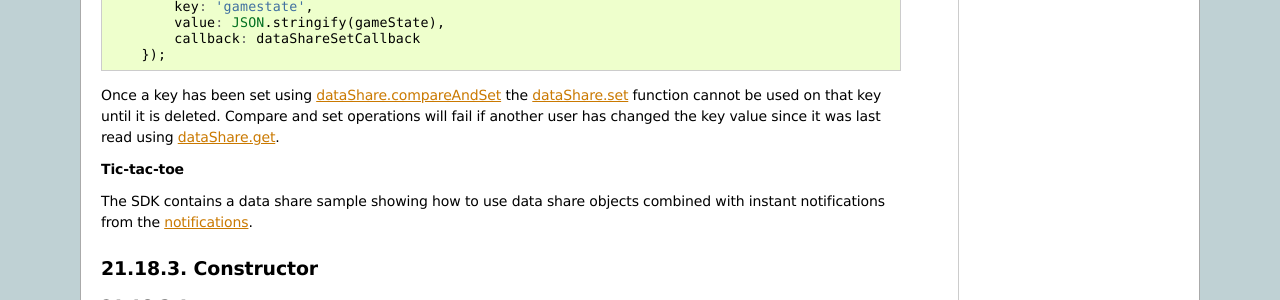
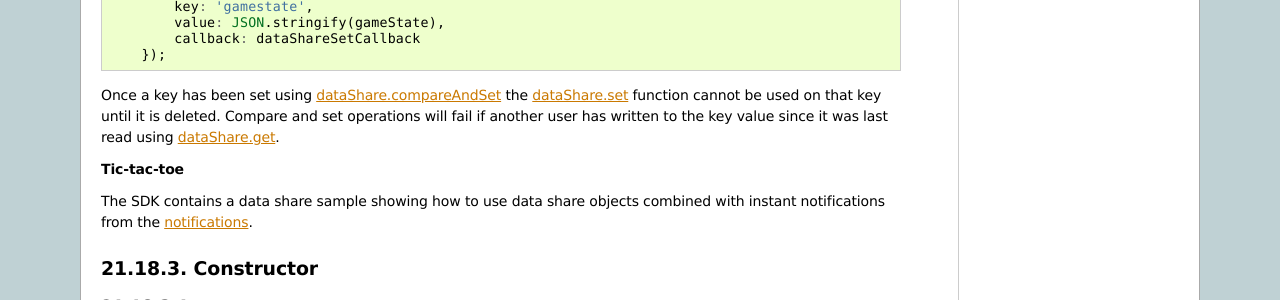
Before and after one commit to turbulenz/turbulenz_engine, a Sphinx documentation site: the page built from docs/source/turbulenz_services/datashare_api.rst, in a window 1280 px wide and 900 px high, scrolled down 2509 px. Shown: the part 173-473 px from the top of the window. Built offline with Sphinx 7.4.7, drawn with Linux system fonts in a browser that asks for light colours; some of the changed text lies outside the part shown.

Commit message:
Clarify some datashare compareandset behavior

```diff
--- a/docs/source/turbulenz_services/datashare_api.rst
+++ b/docs/source/turbulenz_services/datashare_api.rst
@@ -193,7 +193,7 @@ To allow any user who can :ref:`join <datashare_join>` to the data share write a
 
 Once a key has been set using :ref:`dataShare.compareAndSet <datashare_compareandset>` the
 :ref:`dataShare.set <datashare_set>` function cannot be used on that key until it is deleted.
-Compare and set operations will fail if another user has changed the key value since it was last
+Compare and set operations will fail if another user has written to the key value since it was last
 read using :ref:`dataShare.get <datashare_get>`.
 
 **Tic-tac-toe**
```
Also changed, not shown: other parts of docs/source/turbulenz_services/datashare_api.rst (+5 -1 lines).
